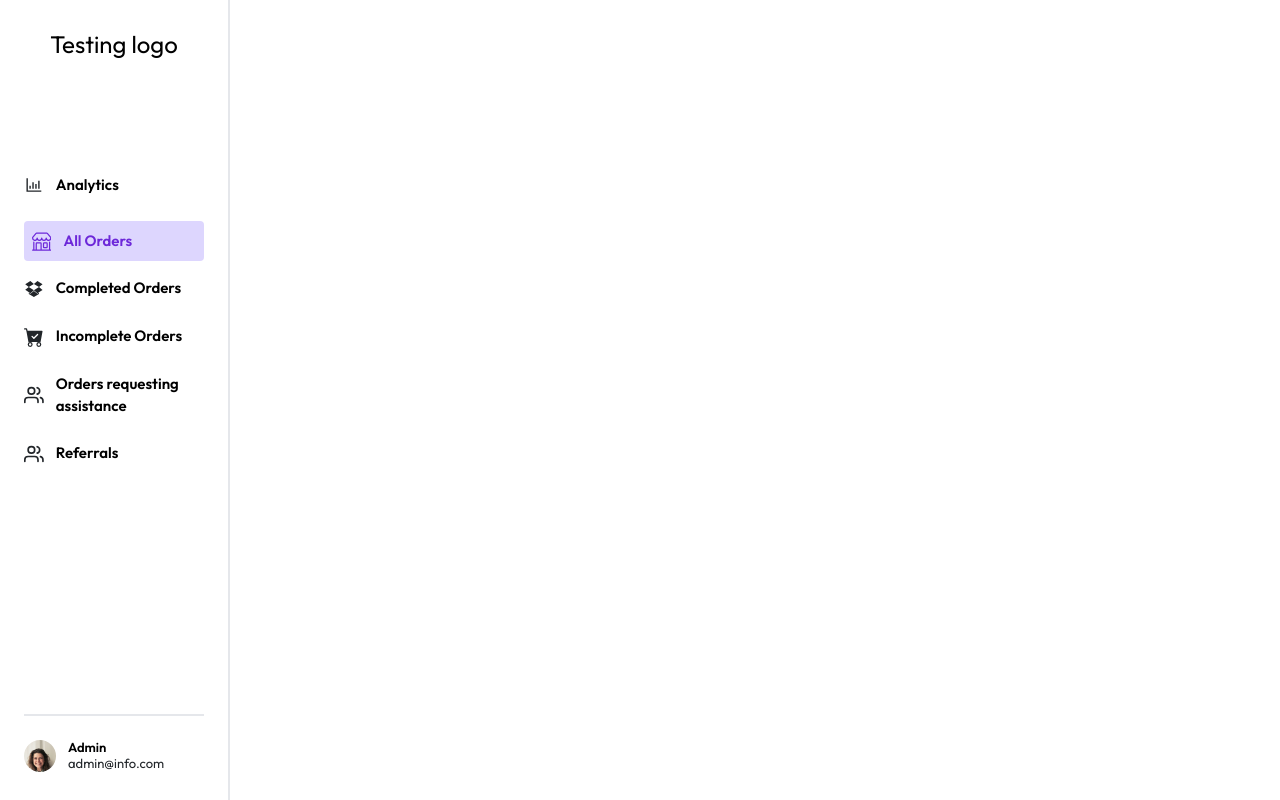
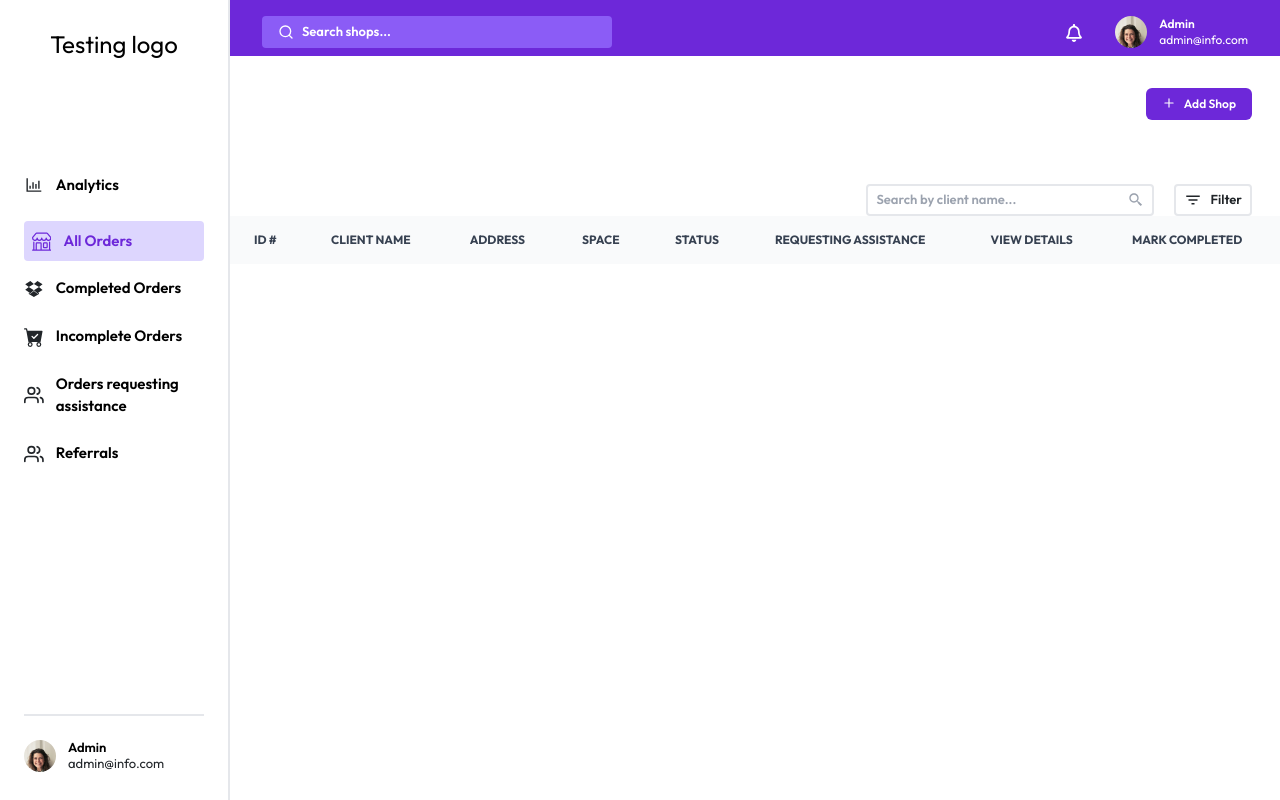
Before and after one commit to ArseneMerci/promotion-typeform, a Next.js app: page /admin2/allOrders in a window 1280 px wide. Built offline with nearby package versions, Linux system fonts and the light colour scheme; a web font is replaced by a local one.

Commit message:
adding search and filter placeholders

```diff
--- a/pages/admin2/allOrders.js
+++ b/pages/admin2/allOrders.js
@@ -1,11 +1,105 @@
 import React from 'react'
 import SideBar from '../../components/admin2/Sidebar'
+import { FiPlus } from 'react-icons/fi';
+import { BiSearchAlt2 } from 'react-icons/bi';
+import { IoIosArrowDown,IoIosArrowForward } from 'react-icons/io';
+import { AiOutlineCloudDownload } from 'react-icons/ai';
+import { MdFilterList } from 'react-icons/md';
+
+import { AiFillCheckCircle } from 'react-icons/ai'
+import { FaEdit } from 'react-icons/fa';
+import { IoTrashBinSharp } from 'react-icons/io5'
+import { useState,useEffect } from 'react';
+import Header from '../../components/admin2/Header';
 
 const allOrders = () => {
   return (
     <div>
         <SideBar/>
-        <div>
+        <div className='font flex flex-row'>
+            <div className="w-full h-screen ml-[230px]">
+                <Header/>
+                <div className='flex flex-col h-7 py-1 px-7 mb-20'>
+                    <button className='flex flex-row h-12 w-130 bg-violet-700 text-white text-xs font-semibold py-2 px-3 rounded-md self-end mt-7' onClick={()=>{setFormOn(true)}}><FiPlus className='text-sm mr-2 mt-1px'/>Add Shop</button>
+                </div>
+                <div className='flex flex-row justify-end mt-[100px] px-7 sm:flex-col'>
+                    <div className='flex flex-row  justify-between w-72 border-2 rounded h-8 py-1 px-2'>
+                        <input type="text" className='w-[90%] outline-none text-[13px] font-semibold' placeholder='Search by client name...'/>
+                        <BiSearchAlt2 className='text-gray-400 self-center cursor-pointer'/>
+                    </div>
+                    <button className='flex flex-row border-2 rounded h-8  px-2 py-1 text-[13px] font-semibold ml-5 sm:self-start'><MdFilterList className='text-lg my-auto mr-2'/> Filter</button>
+                </div>
+                <div className="relative overflow-x-auto">
+                    <table className="w-full text-sm text-left text-gray-500 dark:text-gray-400">
+                        <thead className="text-xs text-gray-700 uppercase bg-gray-50 dark:bg-gray-700 dark:text-gray-400">
+                            <tr>
+                                <th scope="col" className="px-6 py-3">
+                                    Id #
+                                </th>
+                                <th scope="col" className="px-6 py-3">
+                                    Client Name
+                                </th>
+                                <th scope="col" className="px-6 py-3">
+                                    Address
+                                </th>
+                                <th scope="col" className="px-6 py-3">
+                                    Space
+                                </th>
+                                <th scope="col" className="px-6 py-3">
+                                    Status
+                                </th>
+                                <th scope="col" className="px-6 py-3">
+                                    requesting assistance
+                                </th>
+                                <th scope="col" className="px-6 py-3">
+                                    View Details
+                                </th>
+                                <th scope="col" className="px-6 py-3">
+                                    Mark Completed
+                                </th>
+                            </tr>
+                        </thead>
+                        {/* <tbody>
+                            {shops.map((shop,index)=>{
+                                return(
+                                    <tr className="bg-white border-b dark:bg-gray-800 dark:border-gray-700" key={index}>
+                                        <th scope="row" className="px-6 py-4 font-medium text-gray-900 whitespace-nowrap dark:text-white">
+                                            {(shop.id).substring(0,5)}
+                                        </th>
+                                        <td className="px-6 py-4">
+                                            {shop.name}
+                                        </td>
+                                        <td className="px-6 py-4">
+                                            {shop.phone}
+                                        </td>
+                                        <td className="px-6 py-4">
+                                            {shop.email}
+                                        </td>
+                                        <td className="px-6 py-4">
+                                            {shop.address}
+                                        </td>
+                                        <td className="px-6 py-4">
+                                            {shop.accountNumber}
+                                        </td>
+                                        {shop.isApproved ? <td className="px-6 py-4 text-green">
+                                            Approved
+                                        </td> : <td className="px-6 py-4">
+                                            Pending
+                                        </td>}
+                                        <td className="px-6 py-4 flex justify-center">
+                                            <FaEdit className='text-green-500 text-lg cursor-pointer' onClick={()=>{setFormMessage('edit');setFormOn(true);setId(shop.id)}}/>
+                                            <IoTrashBinSharp className='text-lg ml-4 text-red-500 cursor-pointer' onClick={()=>{setDeleteOn(true);setDeletedShop(shop.name);setId(shop.id)}}/>
+                                        </td>
+                                    </tr>
+                                )
+                            })}
+                        </tbody> */}
+                    </table>
+                </div>
+
+            </div>
+
+
 
         </div>
     </div>
```
